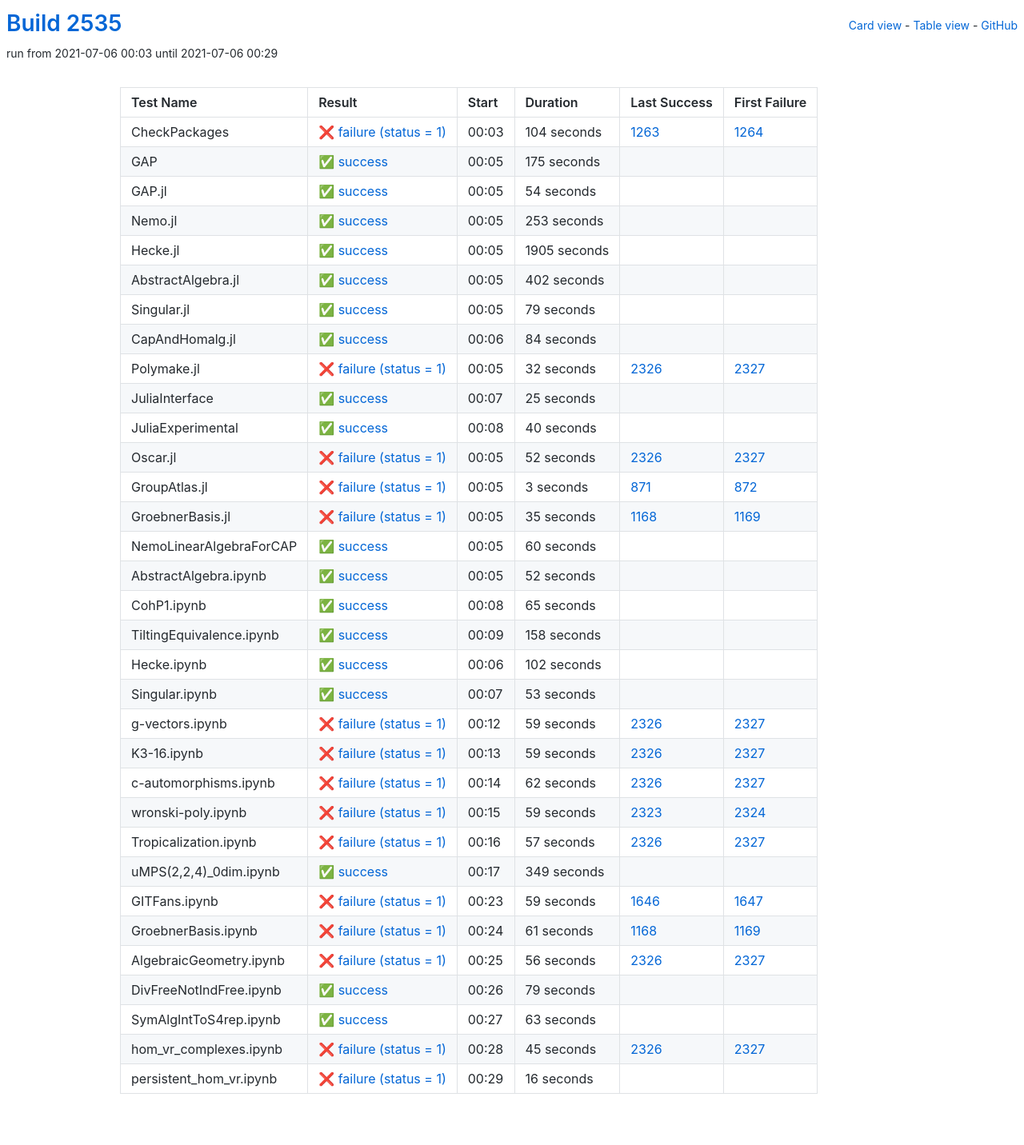
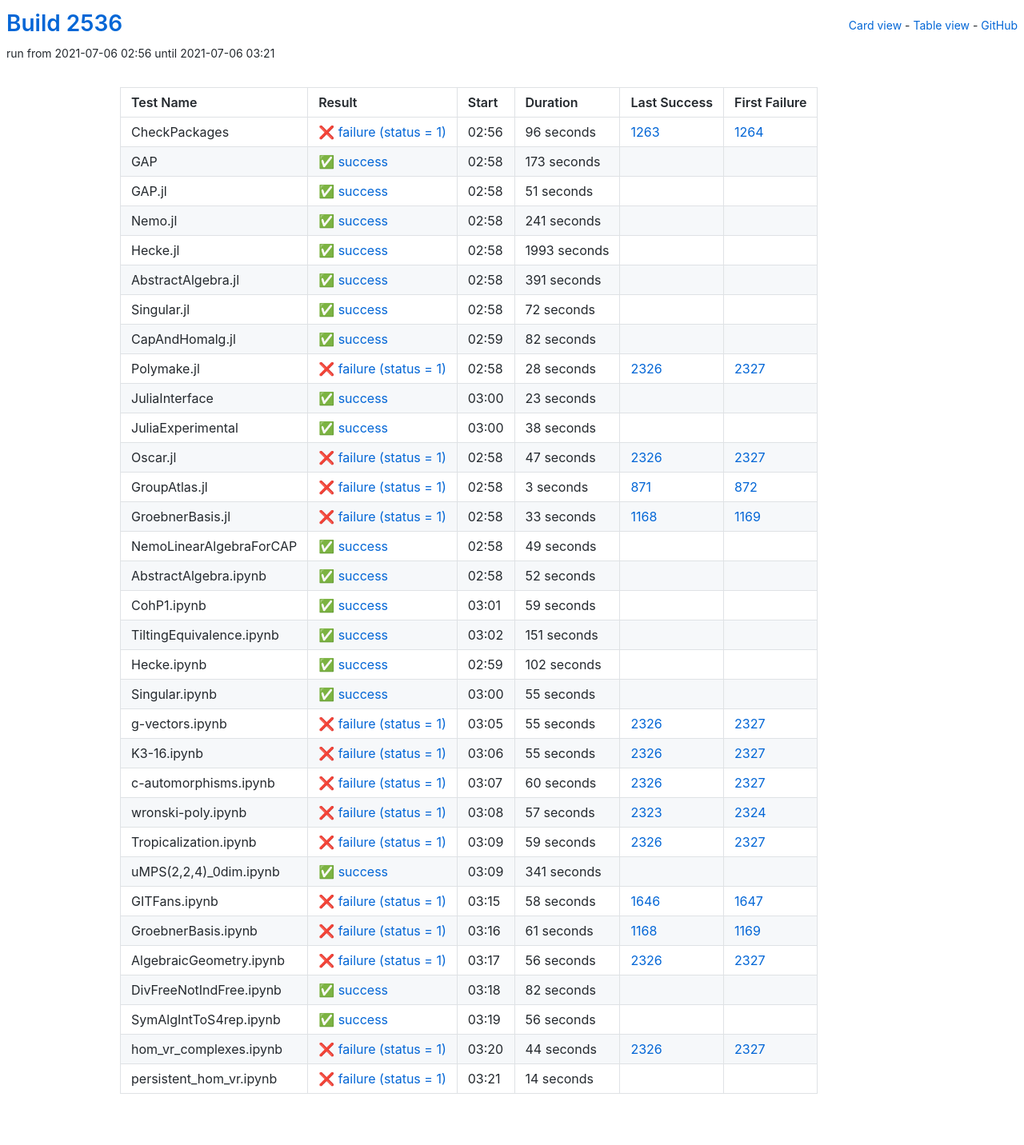
Before and after one commit to oscar-system/oscar-ci-status-stable, a Jekyll site: the page built from table.html, in a window 1280 px wide. Shown: the whole page at 80% size. Built offline with Jekyll 4.4.1, drawn with Linux system fonts in a browser that asks for light colours.

Commit message:
Build #2536

```diff
--- a/_data/ci.yml
+++ b/_data/ci.yml
@@ -1,6 +1,6 @@
 ---
-build: 2535
-build_url: https://oscarci.mathematik.uni-kl.de/job/oscar-stable/2535/
+build: 2536
+build_url: https://oscarci.mathematik.uni-kl.de/job/oscar-stable/2536/
 job: oscar-stable
 organization: oscar-system
 repo: oscar-ci-status-stable
@@ -8,152 +8,152 @@ repourl: https://github.com/oscar-system/oscar-ci-status-stable
 tests:
 - name: CheckPackages
   id: checkpackages
-  log: https://oscarci.mathematik.uni-kl.de/job/oscar-stable/2535/artifact/logs/build-2535/CheckPackages.log
-  start: 2021-07-06 00:03
+  log: https://oscarci.mathematik.uni-kl.de/job/oscar-stable/2536/artifact/logs/build-2536/CheckPackages.log
+  start: 2021-07-06 02:56
   success: false
   exitcode: 1
   status: failure
-  duration: 104
+  duration: 96
   last_success: 1263
   last_success_url: https://oscarci.mathematik.uni-kl.de/job/oscar-stable/1263/
   first_failure: 1264
   first_failure_url: https://oscarci.mathematik.uni-kl.de/job/oscar-stable/1264/
 - name: GAP
   id: gap
-  log: https://oscarci.mathematik.uni-kl.de/job/oscar-stable/2535/artifact/logs/build-2535/GAP.log
-  start: 2021-07-06 00:05
+  log: https://oscarci.mathematik.uni-kl.de/job/oscar-stable/2536/artifact/logs/build-2536/GAP.log
+  start: 2021-07-06 02:58
   success: true
   exitcode: 0
   status: success
-  duration: 175
+  duration: 173
   last_success: false
   last_success_url:
   first_failure: false
   first_failure_url:
 - name: GAP.jl
   id: gap-jl
-  log: https://oscarci.mathematik.uni-kl.de/job/oscar-stable/2535/artifact/logs/build-2535/GAP.jl.log
-  start: 2021-07-06 00:05
+  log: https://oscarci.mathematik.uni-kl.de/job/oscar-stable/2536/artifact/logs/build-2536/GAP.jl.log
+  start: 2021-07-06 02:58
   success: true
   exitcode: 0
   status: success
-  duration: 54
+  duration: 51
   last_success: false
   last_success_url:
   first_failure: false
   first_failure_url:
 - name: Nemo.jl
   id: nemo-jl
-  log: https://oscarci.mathematik.uni-kl.de/job/oscar-stable/2535/artifact/logs/build-2535/Nemo.jl.log
-  start: 2021-07-06 00:05
+  log: https://oscarci.mathematik.uni-kl.de/job/oscar-stable/2536/artifact/logs/build-2536/Nemo.jl.log
+  start: 2021-07-06 02:58
   success: true
   exitcode: 0
   status: success
-  duration: 253
+  duration: 241
   last_success: false
   last_success_url:
   first_failure: false
   first_failure_url:
 - name: Hecke.jl
   id: hecke-jl
-  log: https://oscarci.mathematik.uni-kl.de/job/oscar-stable/2535/artifact/logs/build-2535/Hecke.jl.log
-  start: 2021-07-06 00:05
+  log: https://oscarci.mathematik.uni-kl.de/job/oscar-stable/2536/artifact/logs/build-2536/Hecke.jl.log
+  start: 2021-07-06 02:58
   success: true
   exitcode: 0
   status: success
-  duration: 1905
+  duration: 1993
   last_success: false
   last_success_url:
   first_failure: false
   first_failure_url:
 - name: AbstractAlgebra.jl
   id: abstractalgebra-jl
-  log: https://oscarci.mathematik.uni-kl.de/job/oscar-stable/2535/artifact/logs/build-2535/AbstractAlgebra.jl.log
-  start: 2021-07-06 00:05
+  log: https://oscarci.mathematik.uni-kl.de/job/oscar-stable/2536/artifact/logs/build-2536/AbstractAlgebra.jl.log
+  start: 2021-07-06 02:58
   success: true
   exitcode: 0
   status: success
-  duration: 402
+  duration: 391
   last_success: false
   last_success_url:
   first_failure: false
   first_failure_url:
 - name: Singular.jl
   id: singular-jl
-  log: https://oscarci.mathematik.uni-kl.de/job/oscar-stable/2535/artifact/logs/build-2535/Singular.jl.log
-  start: 2021-07-06 00:05
+  log: https://oscarci.mathematik.uni-kl.de/job/oscar-stable/2536/artifact/logs/build-2536/Singular.jl.log
+  start: 2021-07-06 02:58
   success: true
   exitcode: 0
   status: success
-  duration: 79
+  duration: 72
   last_success: false
   last_success_url:
   first_failure: false
   first_failure_url:
 - name: CapAndHomalg.jl
   id: capandhomalg-jl
-  log: https://oscarci.mathematik.uni-kl.de/job/oscar-stable/2535/artifact/logs/build-2535/CapAndHomalg.jl.log
-  start: 2021-07-06 00:06
+  log: https://oscarci.mathematik.uni-kl.de/job/oscar-stable/2536/artifact/logs/build-2536/CapAndHomalg.jl.log
+  start: 2021-07-06 02:59
   success: true
   exitcode: 0
   status: success
-  duration: 84
+  duration: 82
   last_success: false
   last_success_url:
   first_failure: false
   first_failure_url:
 - name: Polymake.jl
   id: polymake-jl
-  log: https://oscarci.mathematik.uni-kl.de/job/oscar-stable/2535/artifact/logs/build-2535/Polymake.jl.log
-  start: 2021-07-06 00:05
+  log: https://oscarci.mathematik.uni-kl.de/job/oscar-stable/2536/artifact/logs/build-2536/Polymake.jl.log
+  start: 2021-07-06 02:58
   success: false
   exitcode: 1
   status: failure
-  duration: 32
+  duration: 28
   last_success: 2326
   last_success_url: https://oscarci.mathematik.uni-kl.de/job/oscar-stable/2326/
   first_failure: 2327
   first_failure_url: https://oscarci.mathematik.uni-kl.de/job/oscar-stable/2327/
 - name: JuliaInterface
   id: juliainterface
-  log: https://oscarci.mathematik.uni-kl.de/job/oscar-stable/2535/artifact/logs/build-2535/JuliaInterface.log
-  start: 2021-07-06 00:07
+  log: https://oscarci.mathematik.uni-kl.de/job/oscar-stable/2536/artifact/logs/build-2536/JuliaInterface.log
+  start: 2021-07-06 03:00
   success: true
   exitcode: 0
   status: success
-  duration: 25
+  duration: 23
   last_success: false
   last_success_url:
   first_failure: false
   first_failure_url:
 - name: JuliaExperimental
   id: juliaexperimental
-  log: https://oscarci.mathematik.uni-kl.de/job/oscar-stable/2535/artifact/logs/build-2535/JuliaExperimental.log
-  start: 2021-07-06 00:08
+  log: https://oscarci.mathematik.uni-kl.de/job/oscar-stable/2536/artifact/logs/build-2536/JuliaExperimental.log
+  start: 2021-07-06 03:00
   success: true
   exitcode: 0
   status: success
-  duration: 40
+  duration: 38
   last_success: false
   last_success_url:
   first_failure: false
   first_failure_url:
 - name: Oscar.jl
   id: oscar-jl
-  log: https://oscarci.mathematik.uni-kl.de/job/oscar-stable/2535/artifact/logs/build-2535/Oscar.jl.log
-  start: 2021-07-06 00:05
+  log: https://oscarci.mathematik.uni-kl.de/job/oscar-stable/2536/artifact/logs/build-2536/Oscar.jl.log
+  start: 2021-07-06 02:58
   success: false
   exitcode: 1
   status: failure
-  duration: 52
+  duration: 47
   last_success: 2326
   last_success_url: https://oscarci.mathematik.uni-kl.de/job/oscar-stable/2326/
   first_failure: 2327
   first_failure_url: https://oscarci.mathematik.uni-kl.de/job/oscar-stable/2327/
 - name: GroupAtlas.jl
   id: groupatlas-jl
-  log: https://oscarci.mathematik.uni-kl.de/job/oscar-stable/2535/artifact/logs/build-2535/GroupAtlas.jl.log
-  start: 2021-07-06 00:05
+  log: https://oscarci.mathematik.uni-kl.de/job/oscar-stable/2536/artifact/logs/build-2536/GroupAtlas.jl.log
+  start: 2021-07-06 02:58
   success: false
   exitcode: 1
   status: failure
@@ -164,32 +164,32 @@ tests:
   first_failure_url: https://oscarci.mathematik.uni-kl.de/job/oscar-stable/872/
 - name: GroebnerBasis.jl
   id: groebnerbasis-jl
-  log: https://oscarci.mathematik.uni-kl.de/job/oscar-stable/2535/artifact/logs/build-2535/GroebnerBasis.jl.log
-  start: 2021-07-06 00:05
+  log: https://oscarci.mathematik.uni-kl.de/job/oscar-stable/2536/artifact/logs/build-2536/GroebnerBasis.jl.log
+  start: 2021-07-06 02:58
   success: false
   exitcode: 1
   status: failure
-  duration: 35
+  duration: 33
   last_success: 1168
   last_success_url: https://oscarci.mathematik.uni-kl.de/job/oscar-stable/1168/
   first_failure: 1169
   first_failure_url: https://oscarci.mathematik.uni-kl.de/job/oscar-stable/1169/
 - name: NemoLinearAlgebraForCAP
   id: nemolinearalgebraforcap
-  log: https://oscarci.mathematik.uni-kl.de/job/oscar-stable/2535/artifact/logs/build-2535/NemoLinearAlgebraForCAP.log
-  start: 2021-07-06 00:05
+  log: https://oscarci.mathematik.uni-kl.de/job/oscar-stable/2536/artifact/logs/build-2536/NemoLinearAlgebraForCAP.log
+  start: 2021-07-06 02:58
   success: true
   exitcode: 0
   status: success
-  duration: 60
+  duration: 49
   last_success: false
   last_success_url:
   first_failure: false
   first_failure_url:
 - name: AbstractAlgebra.ipynb
   id: abstractalgebra-ipynb
-  log: https://oscarci.mathematik.uni-kl.de/job/oscar-stable/2535/artifact/logs/build-2535/AbstractAlgebra.ipynb.log
-  start: 2021-07-06 00:05
+  log: https://oscarci.mathematik.uni-kl.de/job/oscar-stable/2536/artifact/logs/build-2536/AbstractAlgebra.ipynb.log
+  start: 2021-07-06 02:58
   success: true
   exitcode: 0
   status: success
@@ -200,32 +200,32 @@ tests:
   first_failure_url:
 - name: CohP1.ipynb
   id: cohp1-ipynb
-  log: https://oscarci.mathematik.uni-kl.de/job/oscar-stable/2535/artifact/logs/build-2535/CohP1.ipynb.log
-  start: 2021-07-06 00:08
+  log: https://oscarci.mathematik.uni-kl.de/job/oscar-stable/2536/artifact/logs/build-2536/CohP1.ipynb.log
+  start: 2021-07-06 03:01
   success: true
   exitcode: 0
   status: success
-  duration: 65
+  duration: 59
   last_success: false
   last_success_url:
   first_failure: false
   first_failure_url:
 - name: TiltingEquivalence.ipynb
   id: tiltingequivalence-ipynb
-  log: https://oscarci.mathematik.uni-kl.de/job/oscar-stable/2535/artifact/logs/build-2535/TiltingEquivalence.ipynb.log
-  start: 2021-07-06 00:09
+  log: https://oscarci.mathematik.uni-kl.de/job/oscar-stable/2536/artifact/logs/build-2536/TiltingEquivalence.ipynb.log
+  start: 2021-07-06 03:02
   success: true
   exitcode: 0
   status: success
-  duration: 158
+  duration: 151
   last_success: false
   last_success_url:
   first_failure: false
   first_failure_url:
 - name: Hecke.ipynb
   id: hecke-ipynb
-  log: https://oscarci.mathematik.uni-kl.de/job/oscar-stable/2535/artifact/logs/build-2535/Hecke.ipynb.log
-  start: 2021-07-06 00:06
+  log: https://oscarci.mathematik.uni-kl.de/job/oscar-stable/2536/artifact/logs/build-2536/Hecke.ipynb.log
+  start: 2021-07-06 02:59
   success: true
   exitcode: 0
   status: success
@@ -236,20 +236,68 @@ tests:
   first_failure_url:
 - name: Singular.ipynb
   id: singular-ipynb
-  log: https://oscarci.mathematik.uni-kl.de/job/oscar-stable/2535/artifact/logs/build-2535/Singular.ipynb.log
-  start: 2021-07-06 00:07
+  log: https://oscarci.mathematik.uni-kl.de/job/oscar-stable/2536/artifact/logs/build-2536/Singular.ipynb.log
+  start: 2021-07-06 03:00
   success: true
   exitcode: 0
   status: success
-  duration: 53
+  duration: 55
   last_success: false
   last_success_url:
   first_failure: false
   first_failure_url:
 - name: g-vectors.ipynb
   id: g-vectors-ipynb
-  log: https://oscarci.mathematik.uni-kl.de/job/oscar-stable/2535/artifact/logs/build-2535/g-vectors.ipynb.log
-  start: 2021-07-06 00:12
+  log: https://oscarci.mathematik.uni-kl.de/job/oscar-stable/2536/artifact/logs/build-2536/g-vectors.ipynb.log
+  start: 2021-07-06 03:05
+  success: false
+  exitcode: 1
+  status: failure
+  duration: 55
+  last_success: 2326
+  last_success_url: https://oscarci.mathematik.uni-kl.de/job/oscar-stable/2326/
+  first_failure: 2327
+  first_failure_url: https://oscarci.mathematik.uni-kl.de/job/oscar-stable/2327/
+- name: K3-16.ipynb
+  id: k3-16-ipynb
+  log: https://oscarci.mathematik.uni-kl.de/job/oscar-stable/2536/artifact/logs/build-2536/K3-16.ipynb.log
+  start: 2021-07-06 03:06
+  success: false
+  exitcode: 1
+  status: failure
+  duration: 55
+  last_success: 2326
+  last_success_url: https://oscarci.mathematik.uni-kl.de/job/oscar-stable/2326/
+  first_failure: 2327
+  first_failure_url: https://oscarci.mathematik.uni-kl.de/job/oscar-stable/2327/
+- name: c-automorphisms.ipynb
+  id: c-automorphisms-ipynb
+  log: https://oscarci.mathematik.uni-kl.de/job/oscar-stable/2536/artifact/logs/build-2536/c-automorphisms.ipynb.log
+  start: 2021-07-06 03:07
+  success: false
+  exitcode: 1
+  status: failure
+  duration: 60
+  last_success: 2326
+  last_success_url: https://oscarci.mathematik.uni-kl.de/job/oscar-stable/2326/
+  first_failure: 2327
+  first_failure_url: https://oscarci.mathematik.uni-kl.de/job/oscar-stable/2327/
+- name: wronski-poly.ipynb
+  id: wronski-poly-ipynb
+  log: https://oscarci.mathematik.uni-kl.de/job/oscar-stable/2536/artifact/logs/build-2536/wronski-poly.ipynb.log
+  start: 2021-07-06 03:08
+  success: false
+  exitcode: 1
+  status: failure
+  duration: 57
+  last_success: 2323
+  last_success_url: https://oscarci.mathematik.uni-kl.de/job/oscar-stable/2323/
+  first_failure: 2324
+  first_failure_url: https://oscarci.mathematik.uni-kl.de/job/oscar-stable/2324/
+- name: Tropicalization.ipynb
+  id: tropicalization-ipynb
+  log: https://oscarci.mathematik.uni-kl.de/job/oscar-stable/2536/artifact/logs/build-2536/Tropicalization.ipynb.log
+  start: 2021-07-06 03:09
   success: false
   exitcode: 1
   status: failure
@@ -258,82 +306,34 @@ tests:
   last_success_url: https://oscarci.mathematik.uni-kl.de/job/oscar-stable/2326/
   first_failure: 2327
   first_failure_url: https://oscarci.mathematik.uni-kl.de/job/oscar-stable/2327/
-- name: K3-16.ipynb
-  id: k3-16-ipynb
-  log: https://oscarci.mathematik.uni-kl.de/job/oscar-stable/2535/artifact/logs/build-2535/K3-16.ipynb.log
-  start: 2021-07-06 00:13
-  success: false
-  exitcode: 1
-  status: failure
-  duration: 59
-  last_success: 2326
-  last_success_url: https://oscarci.mathematik.uni-kl.de/job/oscar-stable/2326/
-  first_failure: 2327
-  first_failure_url: https://oscarci.mathematik.uni-kl.de/job/oscar-stable/2327/
-- name: c-automorphisms.ipynb
-  id: c-automorphisms-ipynb
-  log: https://oscarci.mathematik.uni-kl.de/job/oscar-stable/2535/artifact/logs/build-2535/c-automorphisms.ipynb.log
-  start: 2021-07-06 00:14
-  success: false
-  exitcode: 1
-  status: failure
-  duration: 62
-  last_success: 2326
-  last_success_url: https://oscarci.mathematik.uni-kl.de/job/oscar-stable/2326/
-  first_failure: 2327
-  first_failure_url: https://oscarci.mathematik.uni-kl.de/job/oscar-stable/2327/
-- name: wronski-poly.ipynb
-  id: wronski-poly-ipynb
-  log: https://oscarci.mathematik.uni-kl.de/job/oscar-stable/2535/artifact/logs/build-2535/wronski-poly.ipynb.log
-  start: 2021-07-06 00:15
-  success: false
-  exitcode: 1
-  status: failure
-  duration: 59
-  last_success: 2323
-  last_success_url: https://oscarci.mathematik.uni-kl.de/job/oscar-stable/2323/
-  first_failure: 2324
-  first_failure_url: https://oscarci.mathematik.uni-kl.de/job/oscar-stable/2324/
-- name: Tropicalization.ipynb
-  id: tropicalization-ipynb
-  log: https://oscarci.mathematik.uni-kl.de/job/oscar-stable/2535/artifact/logs/build-2535/Tropicalization.ipynb.log
-  start: 2021-07-06 00:16
-  success: false
-  exitcode: 1
-  status: failure
-  duration: 57
-  last_success: 2326
-  last_success_url: https://oscarci.mathematik.uni-kl.de/job/oscar-stable/2326/
-  first_failure: 2327
-  first_failure_url: https://oscarci.mathematik.uni-kl.de/job/oscar-stable/2327/
 - name: uMPS(2,2,4)_0dim.ipynb
   id: umps-2-2-4-0dim-ipynb
-  log: https://oscarci.mathematik.uni-kl.de/job/oscar-stable/2535/artifact/logs/build-2535/uMPS-2-2-4-_0dim.ipynb.log
-  start: 2021-07-06 00:17
+  log: https://oscarci.mathematik.uni-kl.de/job/oscar-stable/2536/artifact/logs/build-2536/uMPS-2-2-4-_0dim.ipynb.log
+  start: 2021-07-06 03:09
   success: true
   exitcode: 0
   status: success
-  duration: 349
+  duration: 341
   last_success: false
   last_success_url:
   first_failure: false
   first_failure_url:
 - name: GITFans.ipynb
   id: gitfans-ipynb
-  log: https://oscarci.mathematik.uni-kl.de/job/oscar-stable/2535/artifact/logs/build-2535/GITFans.ipynb.log
-  start: 2021-07-06 00:23
+  log: https://oscarci.mathematik.uni-kl.de/job/oscar-stable/2536/artifact/logs/build-2536/GITFans.ipynb.log
+  start: 2021-07-06 03:15
   success: false
   exitcode: 1
   status: failure
-  duration: 59
+  duration: 58
   last_success: 1646
   last_success_url: https://oscarci.mathematik.uni-kl.de/job/oscar-stable/1646/
   first_failure: 1647
   first_failure_url: https://oscarci.mathematik.uni-kl.de/job/oscar-stable/1647/
 - name: GroebnerBasis.ipynb
   id: groebnerbasis-ipynb
-  log: https://oscarci.mathematik.uni-kl.de/job/oscar-stable/2535/artifact/logs/build-2535/GroebnerBasis.ipynb.log
-  start: 2021-07-06 00:24
+  log: https://oscarci.mathematik.uni-kl.de/job/oscar-stable/2536/artifact/logs/build-2536/GroebnerBasis.ipynb.log
+  start: 2021-07-06 03:16
   success: false
   exitcode: 1
   status: failure
@@ -344,8 +344,8 @@ tests:
   first_failure_url: https://oscarci.mathematik.uni-kl.de/job/oscar-stable/1169/
 - name: AlgebraicGeometry.ipynb
   id: algebraicgeometry-ipynb
-  log: https://oscarci.mathematik.uni-kl.de/job/oscar-stable/2535/artifact/logs/build-2535/AlgebraicGeometry.ipynb.log
-  start: 2021-07-06 00:25
+  log: https://oscarci.mathematik.uni-kl.de/job/oscar-stable/2536/artifact/logs/build-2536/AlgebraicGeometry.ipynb.log
+  start: 2021-07-06 03:17
   success: false
   exitcode: 1
   status: failure
@@ -356,48 +356,48 @@ tests:
   first_failure_url: https://oscarci.mathematik.uni-kl.de/job/oscar-stable/2327/
 - name: DivFreeNotIndFree.ipynb
   id: divfreenotindfree-ipynb
-  log: https://oscarci.mathematik.uni-kl.de/job/oscar-stable/2535/artifact/logs/build-2535/DivFreeNotIndFree.ipynb.log
-  start: 2021-07-06 00:26
+  log: https://oscarci.mathematik.uni-kl.de/job/oscar-stable/2536/artifact/logs/build-2536/DivFreeNotIndFree.ipynb.log
+  start: 2021-07-06 03:18
   success: true
   exitcode: 0
   status: success
-  duration: 79
+  duration: 82
   last_success: false
   last_success_url:
   first_failure: false
   first_failure_url:
 - name: SymAlgIntToS4rep.ipynb
   id: symalginttos4rep-ipynb
-  log: https://oscarci.mathematik.uni-kl.de/job/oscar-stable/2535/artifact/logs/build-2535/SymAlgIntToS4rep.ipynb.log
-  start: 2021-07-06 00:27
+  log: https://oscarci.mathematik.uni-kl.de/job/oscar-stable/2536/artifact/logs/build-2536/SymAlgIntToS4rep.ipynb.log
+  start: 2021-07-06 03:19
   success: true
   exitcode: 0
   status: success
-  duration: 63
+  duration: 56
   last_success: false
   last_success_url:
   first_failure: false
   first_failure_url:
 - name: hom_vr_complexes.ipynb
   id: hom-vr-complexes-ipynb
-  log: https://oscarci.mathematik.uni-kl.de/job/oscar-stable/2535/artifact/logs/build-2535/hom_vr_complexes.ipynb.log
-  start: 2021-07-06 00:28
+  log: https://oscarci.mathematik.uni-kl.de/job/oscar-stable/2536/artifact/logs/build-2536/hom_vr_complexes.ipynb.log
+  start: 2021-07-06 03:20
   success: false
   exitcode: 1
   status: failure
-  duration: 45
+  duration: 44
   last_success: 2326
   last_success_url: https://oscarci.mathematik.uni-kl.de/job/oscar-stable/2326/
   first_failure: 2327
   first_failure_url: https://oscarci.mathematik.uni-kl.de/job/oscar-stable/2327/
 - name: persistent_hom_vr.ipynb
   id: persistent-hom-vr-ipynb
-  log: https://oscarci.mathematik.uni-kl.de/job/oscar-stable/2535/artifact/logs/build-2535/persistent_hom_vr.ipynb.log
-  start: 2021-07-06 00:29
+  log: https://oscarci.mathematik.uni-kl.de/job/oscar-stable/2536/artifact/logs/build-2536/persistent_hom_vr.ipynb.log
+  start: 2021-07-06 03:21
   success: false
   exitcode: 1
   status: failure
-  duration: 16
+  duration: 14
   last_success: false
   last_success_url:
   first_failure: false
```
Also changed, not shown: README.md.
